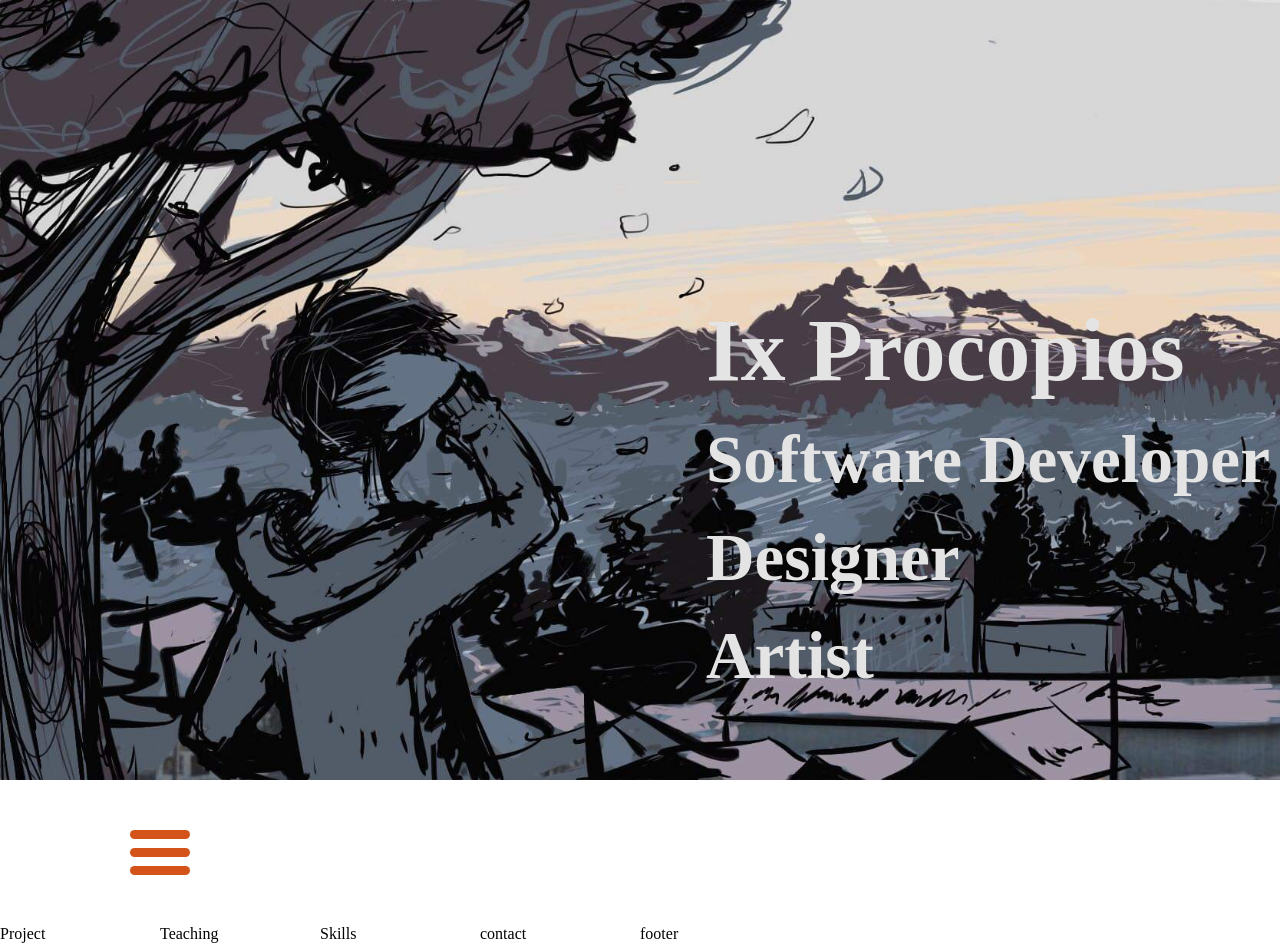
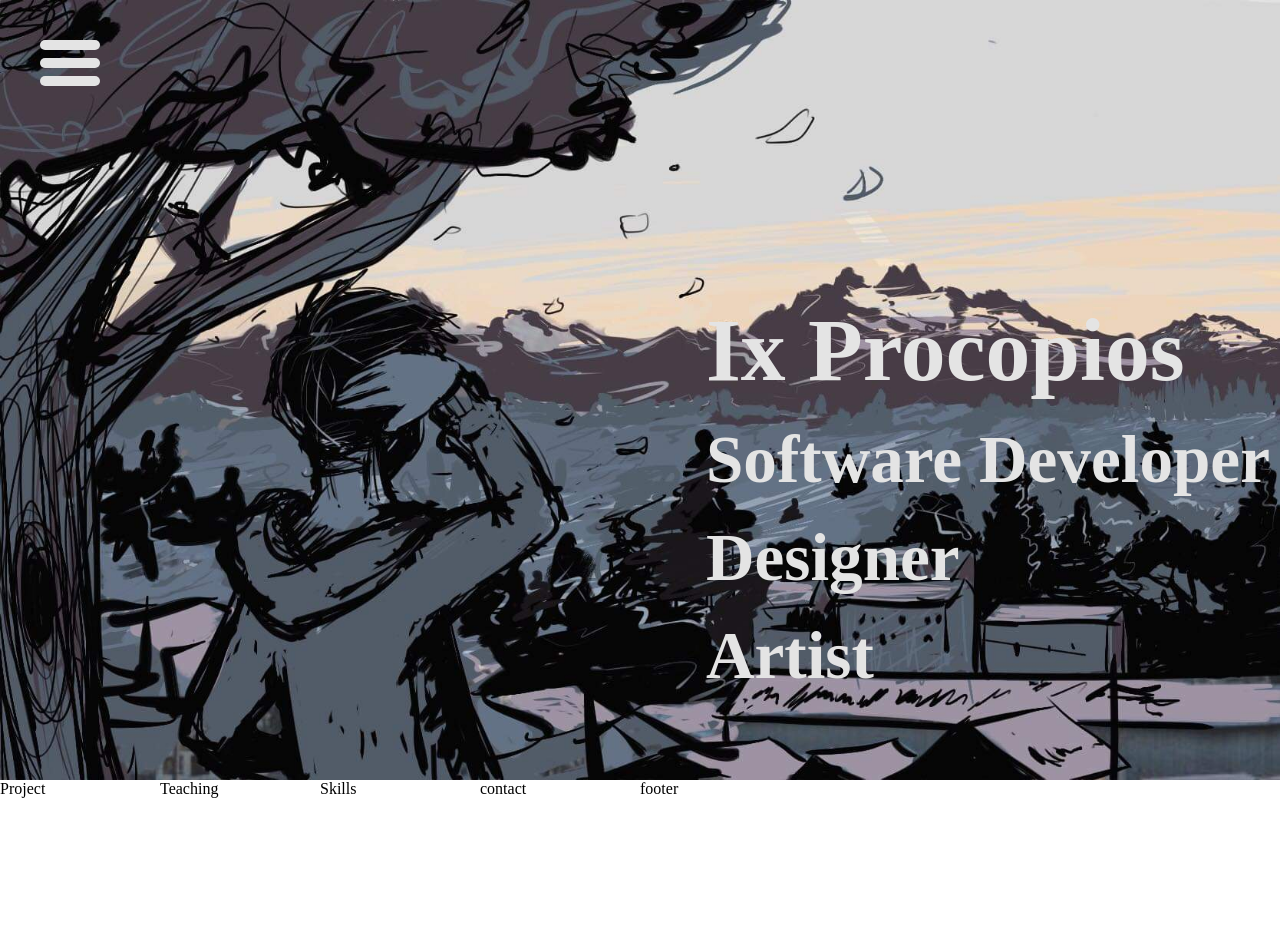
Before and after one commit to ixnp/redux-react-sass-portfolio, a React (Create React App) app in the folder portfolio/: page / in a window 1280 px wide. After the commit the page ends 800 px from the top, so only its background shows below. Built offline with nearby package versions, Linux system fonts and the light colour scheme.

Commit message:
nav in place

```diff
--- a/portfolio/src/scss/base.scss
+++ b/portfolio/src/scss/base.scss
@@ -2,3 +2,5 @@
     margin:0;
     padding:0;
 }
+
+$light-primary: #e4e4e4;
--- a/portfolio/src/scss/heading.scss
+++ b/portfolio/src/scss/heading.scss
@@ -3,8 +3,9 @@ img{
 }
 
 .header-container{
+
     &-text{
-        color: #e4e4e4;
+        color: $light-primary;
         margin: 35% 10px 10px 10px;
 
        h1, h2{
@@ -20,12 +21,18 @@ img{
 
 }
 
+.nav{
+  grid-row: 1;
+  grid-column: 1;
+  position: fixed;
+}
 
 #nav-icon1{
+
     width: 60px;
     height: 45px;
-    position: relative;
-    margin: 50px auto;
+
+    margin: 40px;
     -webkit-transform: rotate(0deg);
     -moz-transform: rotate(0deg);
     -o-transform: rotate(0deg);
@@ -38,9 +45,9 @@ img{
     span{
         display: block;
     position: absolute;
-    height: 9px;
+    height: 10px;
     width: 100%;
-    background: #d3531a;
+    background:  $light-primary;
     border-radius: 9px;
     opacity: 1;
     left: 0;
```
